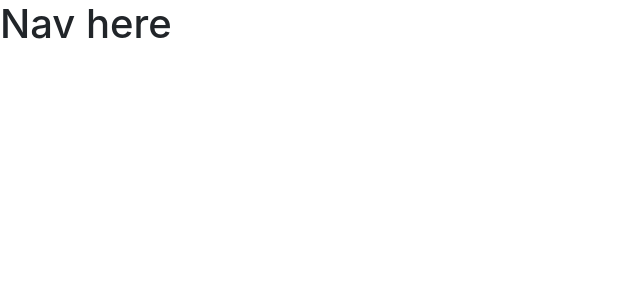
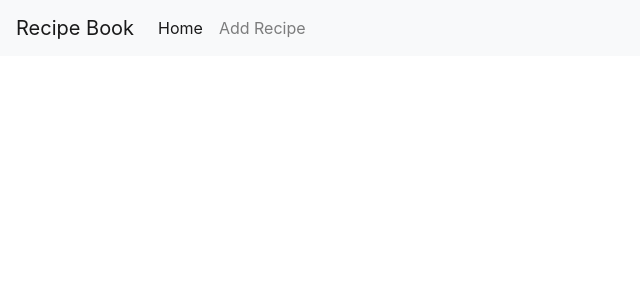
Before and after one commit to Sukhpreet-s/recipe-book, an Angular app: page / in a window 1280 px wide. Shown: the top 300 px of the page, without its empty margins (0-640 px from the left). Built offline with nearby package versions, Linux system fonts and the light colour scheme.

Commit message:
add : added navbar

```diff
--- a/src/app/app.component.html
+++ b/src/app/app.component.html
@@ -1,2 +1,2 @@
-<h1>Nav here</h1>
+<app-navbar></app-navbar>
 <router-outlet></router-outlet>
--- a/src/app/app.module.ts
+++ b/src/app/app.module.ts
@@ -5,11 +5,13 @@
 import { AppComponent } from './app.component';
 import { NgbModule } from '@ng-bootstrap/ng-bootstrap';
 import { AddRecipeComponent } from './add-recipe/add-recipe.component';
+import { NavbarComponent } from './navbar/navbar.component';
 
 @NgModule({
   declarations: [
     AppComponent,
-    AddRecipeComponent
+    AddRecipeComponent,
+    NavbarComponent
   ],
   imports: [
     BrowserModule,
--- /dev/null
+++ b/src/app/navbar/navbar.component.html
@@ -0,0 +1,12 @@
+<nav class="navbar navbar-expand-lg navbar-light bg-light">
+  <a class="navbar-brand" href="/">Recipe Book</a>
+  <button class="navbar-toggler" type="button" data-toggle="collapse" data-target="#navbarNavAltMarkup" aria-controls="navbarNavAltMarkup" aria-expanded="false" aria-label="Toggle navigation">
+    <span class="navbar-toggler-icon"></span>
+  </button>
+  <div class="collapse navbar-collapse" id="navbarNavAltMarkup">
+    <div class="navbar-nav">
+      <a class="nav-link active" href="/">Home <span class="sr-only">(current)</span></a>
+      <a class="nav-link" href="/add-recipe">Add Recipe</a>
+    </div>
+  </div>
+</nav>
--- /dev/null
+++ b/src/app/navbar/navbar.component.ts
@@ -0,0 +1,15 @@
+import { Component, OnInit } from '@angular/core';
+
+@Component({
+  selector: 'app-navbar',
+  templateUrl: './navbar.component.html',
+  styleUrls: ['./navbar.component.styl']
+})
+export class NavbarComponent implements OnInit {
+
+  constructor() { }
+
+  ngOnInit(): void {
+  }
+
+}
```
Also changed, not shown: src/app/navbar/navbar.component.styl (added), 1 other file (tests, documents, lock files or other folders).
